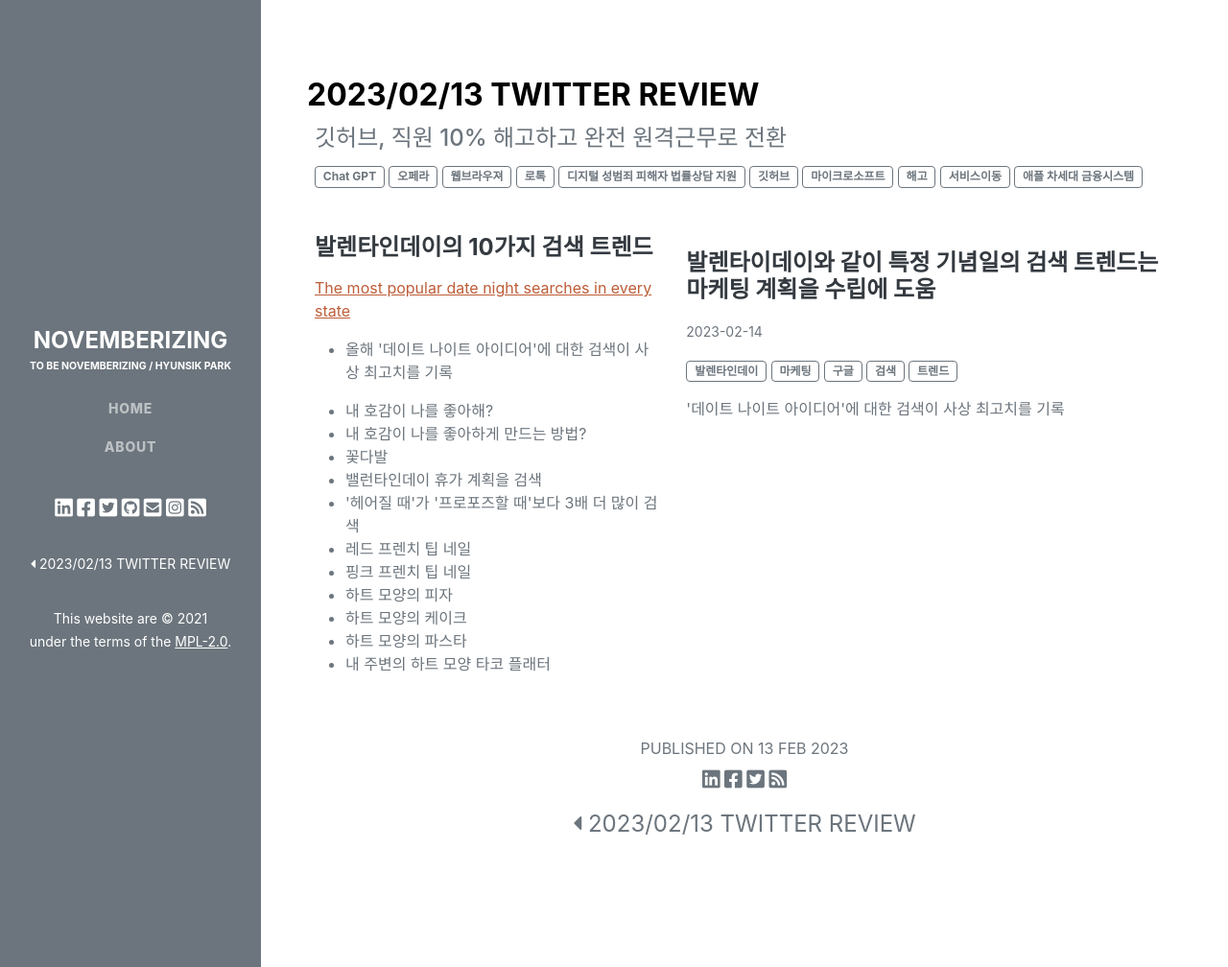
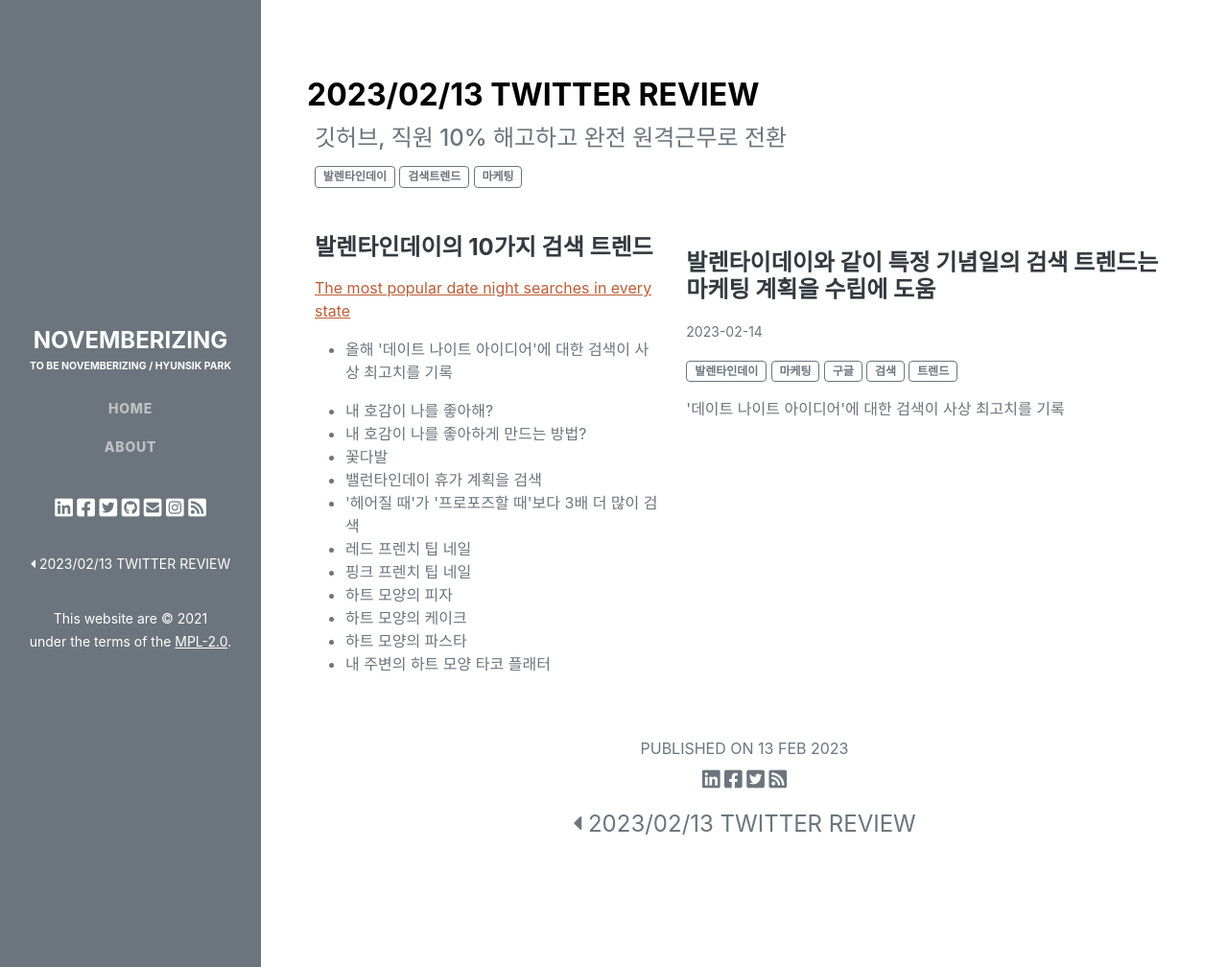
Before and after one commit to novemberizing/novemberizing.github.io, a Jekyll site: the page built from _posts/2023-02-14-NewsXBrief.md, in a window 1280 px wide and 1008 px high. Shown: the whole window at 96% size. Built offline with Jekyll 4.4.1, drawn with Linux system fonts in a browser that asks for light colours; comment, search, counter and statistics services are not loaded.

Commit message:
업데이트

```diff
--- a/_posts/2023-02-14-NewsXBrief.md
+++ b/_posts/2023-02-14-NewsXBrief.md
@@ -5,7 +5,7 @@ subtitle: "깃허브, 직원 10% 해고하고 완전 원격근무로 전환"
 cover: /assets/images/posts/2022-01-08-Decentralization.png
 date: "2023-02-13 11:30:00"
 categories: posts
-tags: ["Chat GPT" , "오페라", "웹브라우져", "로톡", "디지털 성범죄 피해자 법률상담 지원", "깃허브", "마이크로소프트", "해고", "서비스이동", "애플 차세대 금융시스템"]
+tags: ["발렌타인데이", "검색트렌드", "마케팅"]
 ---
 
 <div class="row mb-3">
```
